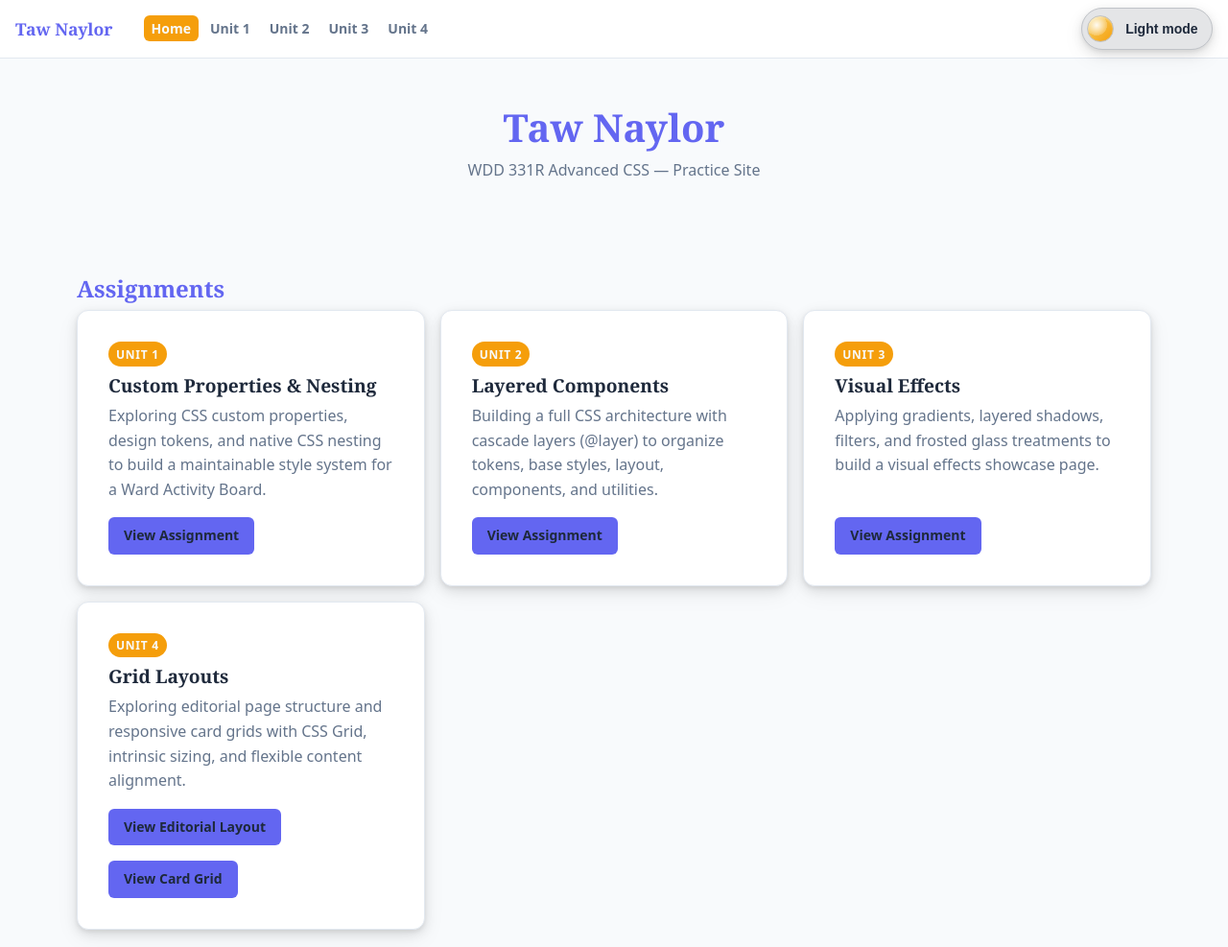
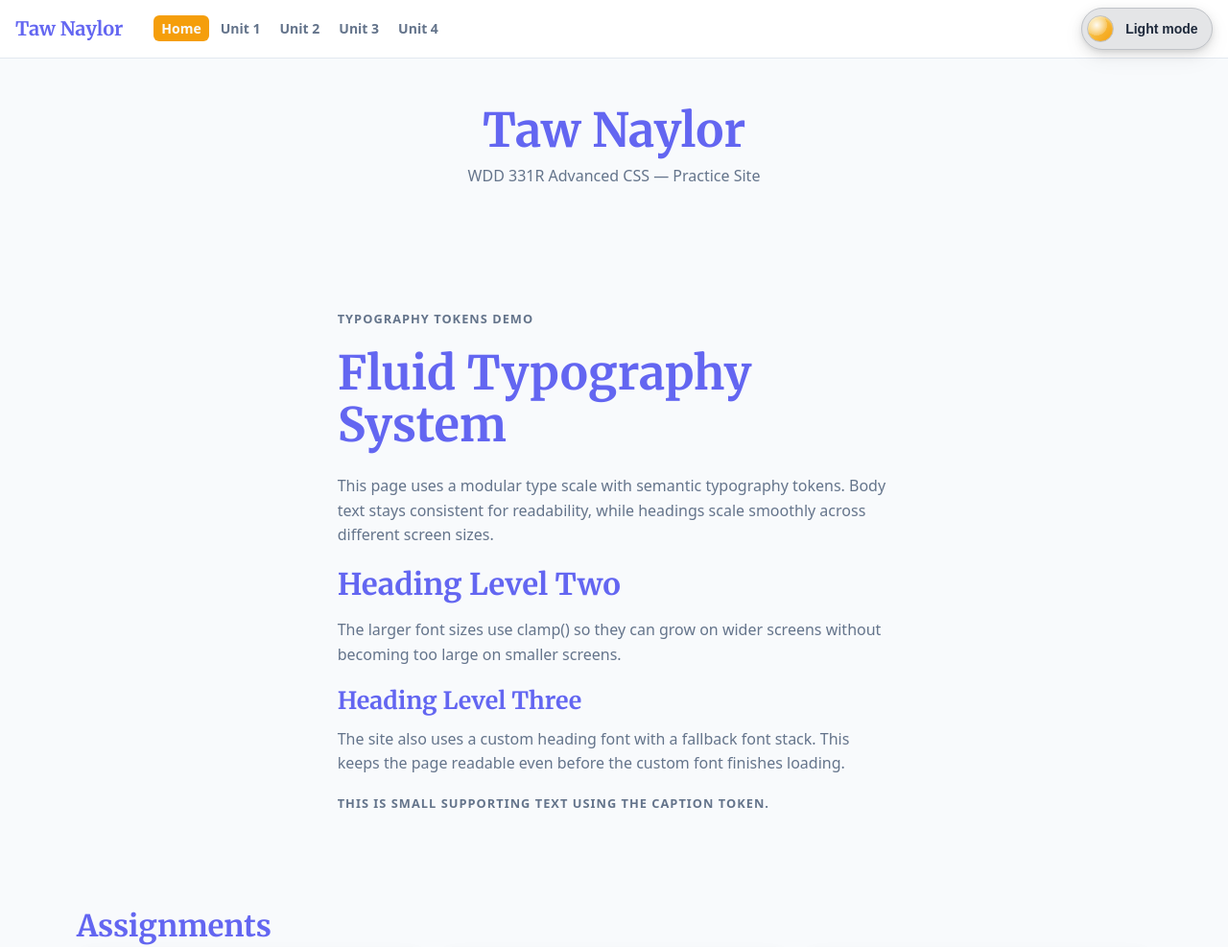
Before and after one commit to tawnaylor/wdd331-practice, a website: page index.html in a window 1280 px wide. Shown: the top 987 px of the page at 96% size. Drawn offline with nearby package versions, Linux system fonts and the light colour scheme; files that its build step writes are made by us from their sources.

Commit message:
Add fluid typography tokens and web font

```diff
--- a/css/base/elements.css
+++ b/css/base/elements.css
@@ -2,9 +2,9 @@
    No classes here — only bare HTML selectors referencing tokens. */
 
 body {
-    font-family: var(--font-body);
-    font-size: var(--font-size-base);
-    line-height: var(--line-height-base);
+    font-family: var(--font-family-body);
+    font-size: var(--font-size-body);
+    line-height: var(--line-height-body);
     color: var(--color-text);
     background-color: var(--color-bg);
     min-height: 100dvh;
@@ -12,24 +12,67 @@ body {
     flex-direction: column;
 }
 
-:is(h1, h2, h3, h4, h5, h6) {
-    font-family: var(--font-heading);
-    line-height: 1.2;
+h1,
+h2,
+h3,
+h4 {
+    font-family: var(--font-family-heading);
+    line-height: var(--line-height-heading);
     color: var(--color-primary);
+    margin-block-start: 0;
     margin-bottom: var(--space-sm);
 }
 
 h1 {
-    font-size: var(--font-size-xl);
+    font-size: var(--font-size-display);
+    line-height: var(--line-height-tight);
 }
 
 h2 {
-    font-size: var(--font-size-lg);
+    font-size: var(--font-size-heading-lg);
+}
+
+h3 {
+    font-size: var(--font-size-heading-md);
+}
+
+h4 {
+    font-size: var(--font-size-heading-sm);
 }
 
 p {
+    font-size: var(--font-size-body);
+    line-height: var(--line-height-body);
     margin-bottom: var(--space-md);
     color: var(--color-text-muted);
+}
+
+small,
+.caption {
+    font-size: var(--font-size-caption);
+    line-height: var(--line-height-caption);
+}
+
+.type-demo {
+    max-width: 70ch;
+    margin-inline: auto;
+    padding: 2rem;
+}
+
+.type-demo h1,
+.type-demo h2,
+.type-demo h3 {
+    margin-block-end: 0.5em;
+}
+
+.type-demo p {
+    margin-block-end: 1.25rem;
+}
+
+.type-demo .caption {
+    text-transform: uppercase;
+    letter-spacing: 0.08em;
+    font-weight: 700;
 }
 
 a {
--- a/css/components/cards.css
+++ b/css/components/cards.css
@@ -23,7 +23,7 @@
         border-radius: var(--radius-pill);
         background: var(--color-accent);
         color: var(--color-bg);
-        font-size: 0.75rem;
+        font-size: var(--font-size-caption);
         font-weight: 800;
         letter-spacing: 0.06em;
         text-transform: uppercase;
@@ -32,7 +32,7 @@
 
     h3 {
         color: var(--color-text);
-        font-size: 1.2rem;
+        font-size: var(--font-size-heading-sm);
         margin-bottom: 0;
     }
 
@@ -50,7 +50,7 @@
         text-decoration: none;
         border-radius: var(--radius-sm);
         font-weight: 600;
-        font-size: var(--font-size-sm);
+        font-size: var(--font-size-small);
         transition: background-color var(--transition-base);
         align-self: flex-start;
 
--- a/css/components/nav.css
+++ b/css/components/nav.css
@@ -11,11 +11,11 @@
     flex-wrap: wrap;
 
     .nav-brand {
-        font-family: var(--font-heading);
+        font-family: var(--font-family-heading);
         font-weight: 700;
         color: var(--color-primary);
         text-decoration: none;
-        font-size: 1.1rem;
+        font-size: var(--font-size-heading-sm);
         transition: color var(--transition-base);
 
         &:hover {
@@ -35,7 +35,7 @@
     a:not(.nav-brand) {
         color: var(--color-text-muted);
         text-decoration: none;
-        font-size: var(--font-size-sm);
+        font-size: var(--font-size-small);
         font-weight: 600;
         padding: var(--space-xs) var(--space-sm);
         border-radius: var(--radius-sm);
--- a/css/main.css
+++ b/css/main.css
@@ -1,5 +1,4 @@
-/* Declare cascade layer order. */
-@layer tokens, base, layout, components, utilities;
+@import url("https://fonts.googleapis.com/css2?family=Merriweather:wght@400;700&display=swap");
 
 /* Tokens */
 @import "tokens/colors.css" layer(tokens);
--- a/css/tokens/variables.css
+++ b/css/tokens/variables.css
@@ -8,14 +8,62 @@
     --space-lg: 2rem;
     --space-xl: 3rem;
 
-    /* Typography */
-    --font-body: system-ui, -apple-system, BlinkMacSystemFont, "Segoe UI", sans-serif;
-    --font-heading: Georgia, "Times New Roman", serif;
+     /* =========================
+         Typography: Font Families
+         ========================= */
+
+     --font-family-body: system-ui, -apple-system, BlinkMacSystemFont, "Segoe UI", sans-serif;
+     --font-family-heading: "Merriweather", Georgia, serif;
+
+     /* =========================
+         Typography: Modular Scale
+         Major Third Ratio: 1.25
+         Base size: 1rem
+         ========================= */
+
+     --font-size-xs: 0.8rem;
     --font-size-sm: 0.875rem;
-    --font-size-base: 1rem;
-    --font-size-lg: clamp(1.25rem, 2vw, 1.5rem);
-    --font-size-xl: clamp(1.75rem, 4vw, 2.5rem);
-    --line-height-base: 1.6;
+     --font-size-md: 1rem;
+     --font-size-lg: clamp(1.125rem, 1.05rem + 0.35vw, 1.25rem);
+     --font-size-xl: clamp(1.35rem, 1.2rem + 0.75vw, 1.563rem);
+     --font-size-2xl: clamp(1.6rem, 1.35rem + 1.25vw, 1.953rem);
+     --font-size-3xl: clamp(1.95rem, 1.55rem + 2vw, 2.441rem);
+     --font-size-4xl: clamp(2.35rem, 1.8rem + 2.8vw, 3.052rem);
+
+     /* =========================
+         Typography: Line Heights
+         ========================= */
+
+     --line-height-tight: 1.1;
+     --line-height-heading: 1.2;
+     --line-height-body: 1.6;
+     --line-height-caption: 1.4;
+
+     /* =========================
+         Typography: Semantic Roles
+         ========================= */
+
+     --font-size-body: var(--font-size-md);
+     --font-size-caption: var(--font-size-xs);
+     --font-size-small: var(--font-size-sm);
+
+     --font-size-heading-sm: var(--font-size-lg);
+     --font-size-heading-md: var(--font-size-xl);
+     --font-size-heading-lg: var(--font-size-2xl);
+     --font-size-display: var(--font-size-4xl);
+
+     /* =========================
+         Legacy Tokens
+         These keep older CSS working
+         ========================= */
+
+     --font-body: var(--font-family-body);
+     --font-heading: var(--font-family-heading);
+     --font-size-base: var(--font-size-body);
+     --font-size-h1: var(--font-size-display);
+     --font-size-h2: var(--font-size-heading-lg);
+     --font-size-h3: var(--font-size-heading-md);
+     --line-height-base: var(--line-height-body);
 
     /* Borders & Radius */
     --radius-sm: 6px;
--- a/index.html
+++ b/index.html
@@ -51,6 +51,30 @@
     </header>
 
     <main>
+        <section class="type-demo" aria-labelledby="type-demo-title">
+            <p class="caption">Typography Tokens Demo</p>
+            <h1 id="type-demo-title">Fluid Typography System</h1>
+            <p>
+                This page uses a modular type scale with semantic typography tokens.
+                Body text stays consistent for readability, while headings scale smoothly
+                across different screen sizes.
+            </p>
+
+            <h2>Heading Level Two</h2>
+            <p>
+                The larger font sizes use clamp() so they can grow on wider screens
+                without becoming too large on smaller screens.
+            </p>
+
+            <h3>Heading Level Three</h3>
+            <p>
+                The site also uses a custom heading font with a fallback font stack.
+                This keeps the page readable even before the custom font finishes loading.
+            </p>
+
+            <p class="caption">This is small supporting text using the caption token.</p>
+        </section>
+
         <section>
             <h2>Assignments</h2>
             <div class="card-grid">
```
Also changed, not shown: css/components/effects.css (+8 -8 lines), README.md.
